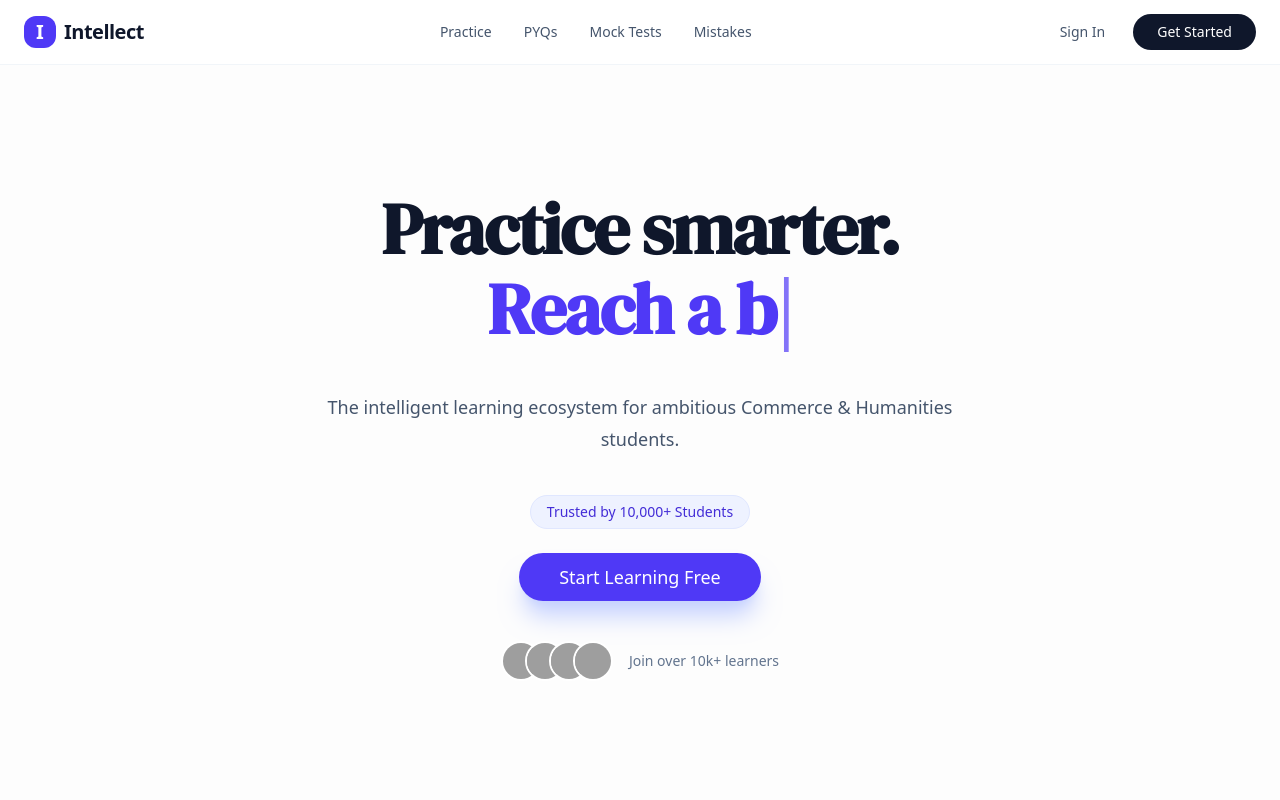
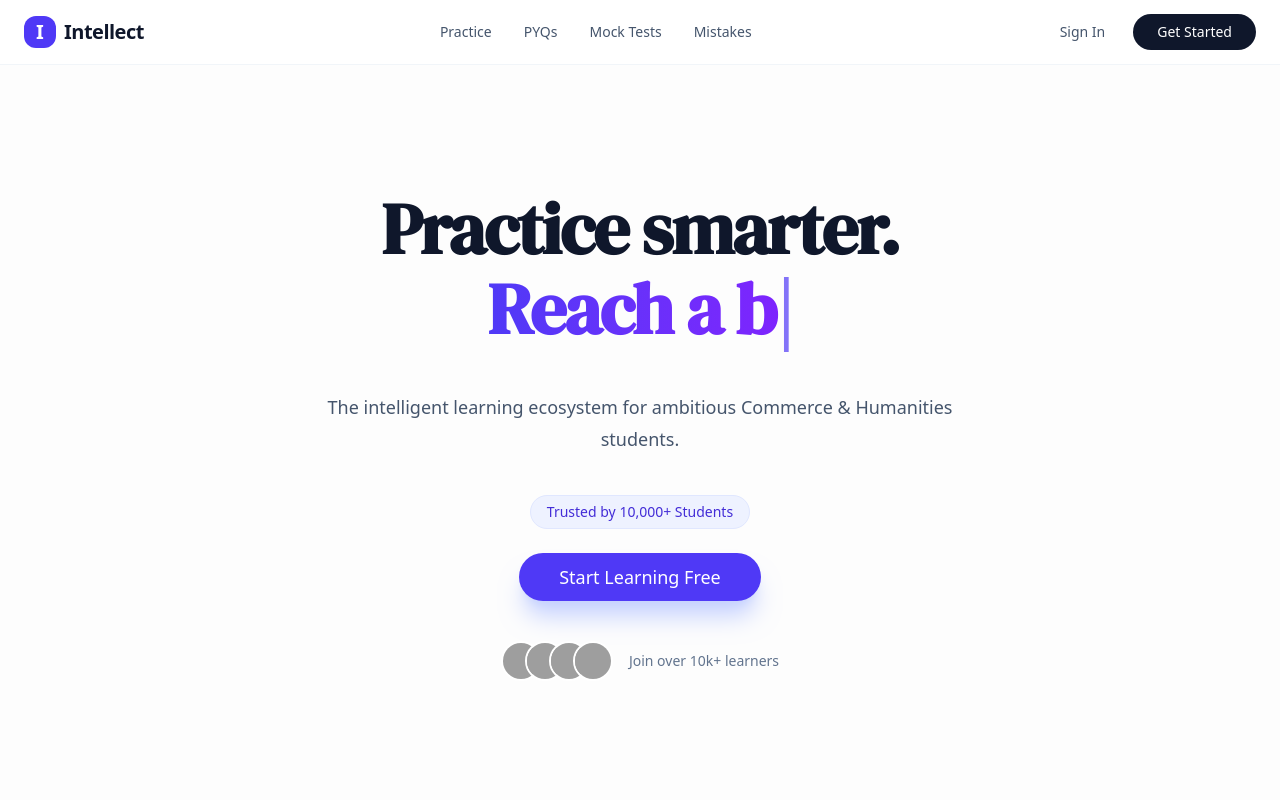
Before and after one commit to piyushayy/intellect, a Next.js app: page / in a window 1280 px wide. Shown: the top 800 px of the page. Built offline with nearby package versions, Linux system fonts and the light colour scheme; grey boxes are pictures that could not be loaded.

Commit message:
Feat: Add impressive gradient typography to Hero typewriter effect

```diff
--- a/components/ui/hero-section.tsx
+++ b/components/ui/hero-section.tsx
@@ -107,9 +107,9 @@
                                 <span className="absolute inset-0 border-2 border-dashed border-indigo-200 rounded-2xl transform rotate-1"></span>
                             </span>
                             {/* Animated Text */}
-                            <span className="text-indigo-600 min-h-[1.2em] inline-block">
+                            <span className="bg-clip-text text-transparent bg-gradient-to-r from-indigo-600 to-violet-600 min-h-[1.2em] inline-block font-extrabold tracking-tight">
                                 {displayText}
-                                <span className="animate-pulse">|</span>
+                                <span className="animate-pulse text-indigo-600">|</span>
                             </span>
                         </span>
                     </h1>
```
